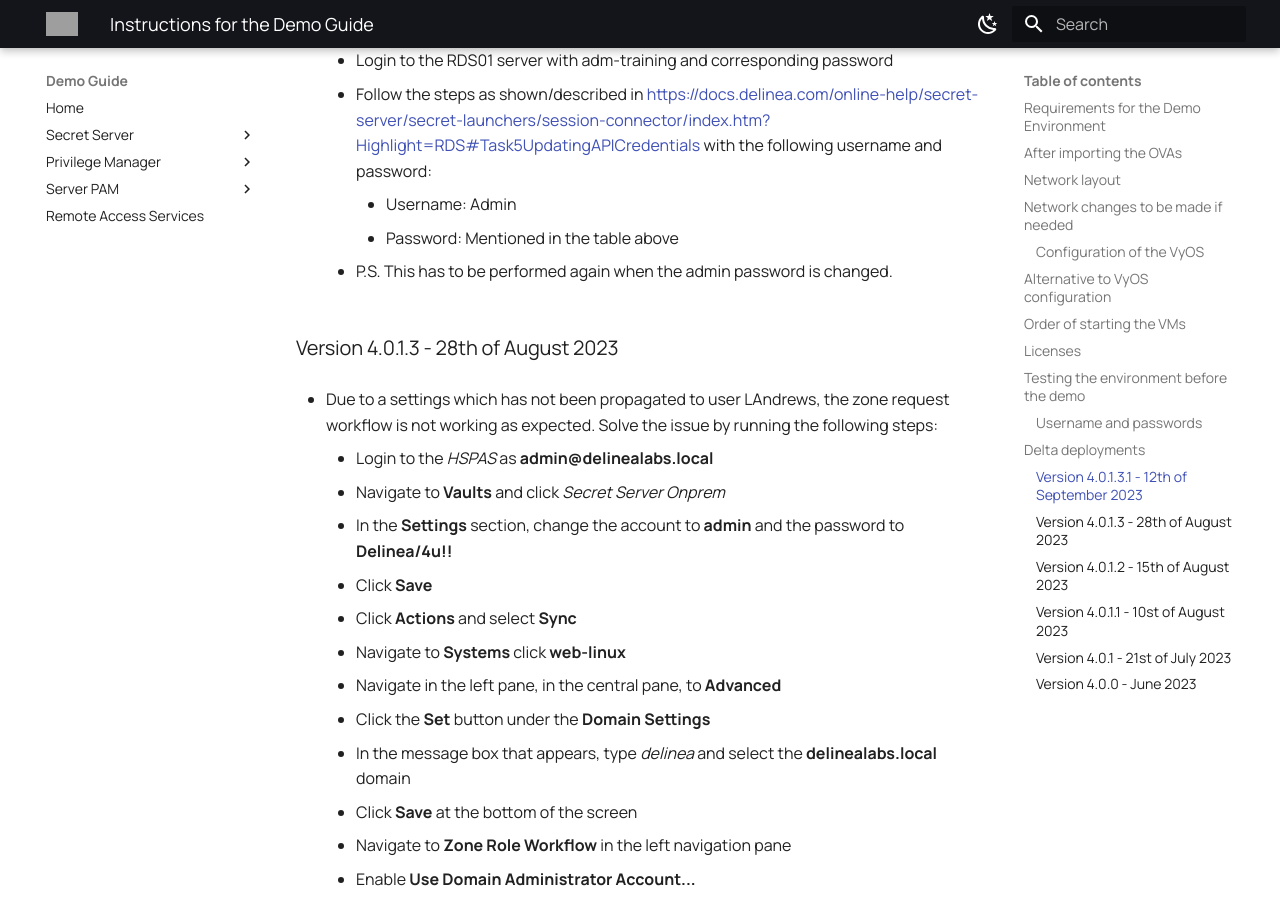
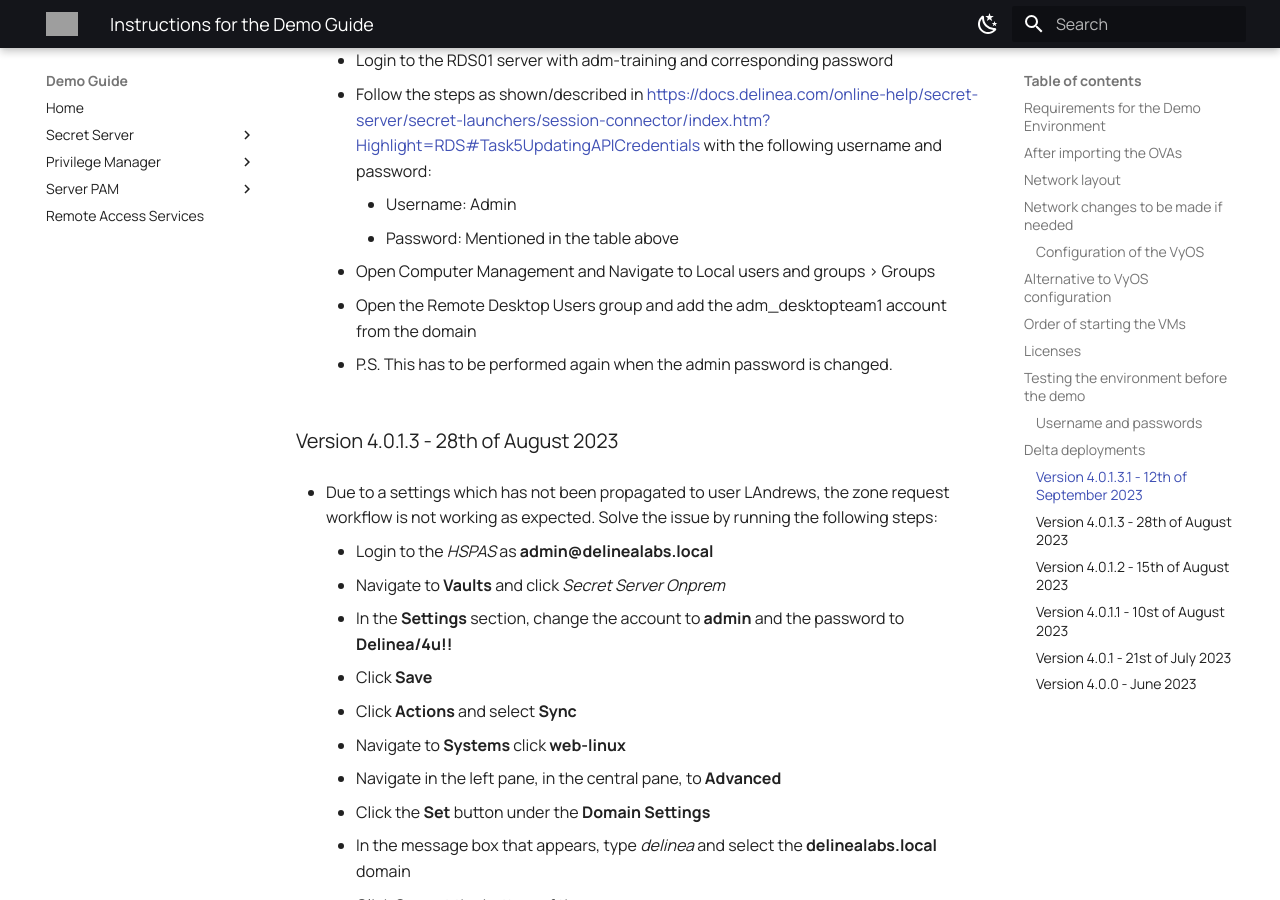
Before and after one commit to wessenstam/demoguide, an MkDocs documentation site: the page built from docs/instructor/instructor.md, in a window 1280 px wide and 900 px high, scrolled down 7178 px. Built offline with MkDocs 1.6.1 and Material for MkDocs 9.7.7, drawn with Linux system fonts in a browser that asks for light colours; grey boxes are pictures that could not be loaded.

Commit message:
Updated 4.0.1.3.1

```diff
--- a/docs/instructor/instructor.md
+++ b/docs/instructor/instructor.md
@@ -180,6 +180,9 @@
         - Username: Admin
         - Password: Mentioned in the table above
 
+    - Open Computer Management and Navigate to Local users and groups > Groups
+    - Open the Remote Desktop Users group and add the adm_desktopteam1 account from the domain
+
     - P.S. This has to be performed again when the admin password is changed.
 
 
```
